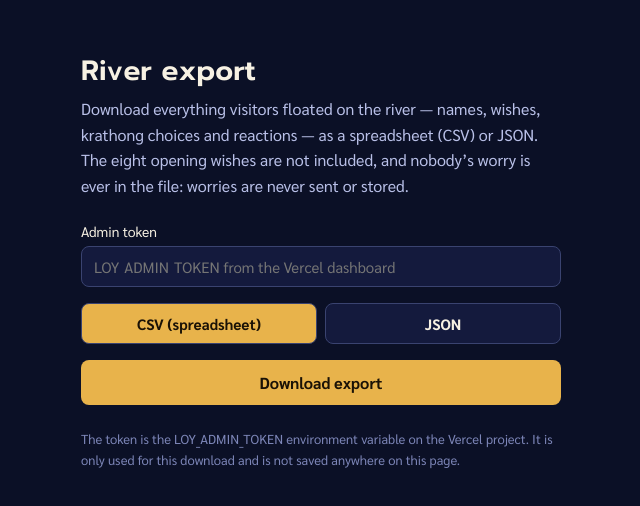
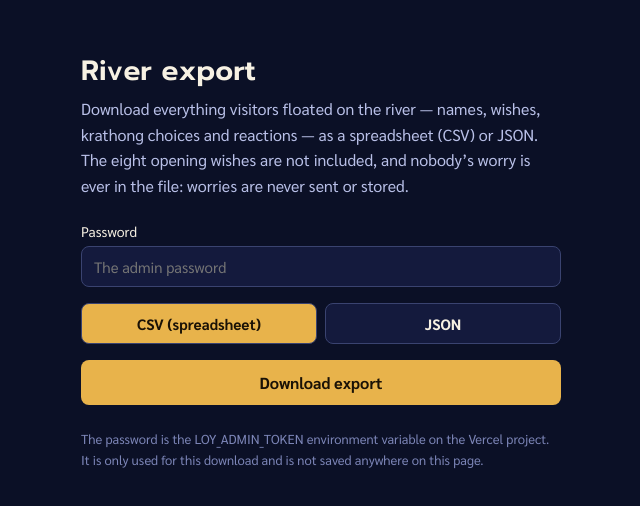
Before and after one commit to faiqhayaza/loy-krathong, a Next.js app: page /admin in a window 1280 px wide. Shown: the part 138-644 px from the top of the page, without its empty margins (319-959 px from the left). Built offline with nearby package versions, Linux system fonts and the light colour scheme.

Commit message:
Admin page calls it a password, not a token

```diff
--- a/app/admin/page.tsx
+++ b/app/admin/page.tsx
@@ -1,9 +1,8 @@
 // Admin export page — deliberately plain and unlinked from the main site.
-// Paste the admin token (Vercel → project → Settings → Environment
-// Variables → LOY_ADMIN_TOKEN), pick a format, and download everything
-// visitors floated. The token lives only in this page's memory: it is
-// never stored, never put in a URL, and never sent anywhere except the
-// export request itself, as a header.
+// Type the password, pick a format, and download everything visitors
+// floated. The password lives only in this page's memory: it is never
+// stored, never put in a URL, and never sent anywhere except the export
+// request itself, as a header.
 
 'use client';
 
@@ -27,11 +26,11 @@ export default function AdminPage() {
         headers: { 'x-admin-token': token.trim() },
       });
       if (res.status === 401) {
-        setStatus('Wrong token — check LOY_ADMIN_TOKEN in the Vercel dashboard.');
+        setStatus('Wrong password — try again.');
         return;
       }
       if (res.status === 404) {
-        setStatus('Export is not set up on this deployment (no admin token configured).');
+        setStatus('Export is not set up on this deployment (no password configured).');
         return;
       }
       if (!res.ok) {
@@ -78,14 +77,14 @@ export default function AdminPage() {
           are never sent or stored.
         </p>
         <label style={{ display: 'block', fontSize: 14, marginBottom: 6 }} htmlFor="admin-token">
-          Admin token
+          Password
         </label>
         <input
           id="admin-token"
           type="password"
           value={token}
           onChange={(e) => setToken(e.target.value)}
-          placeholder="LOY_ADMIN_TOKEN from the Vercel dashboard"
+          placeholder="The admin password"
           autoComplete="off"
           style={{
             width: '100%',
@@ -141,8 +140,9 @@ export default function AdminPage() {
         </button>
         {status && <p style={{ marginTop: 16, lineHeight: 1.5 }}>{status}</p>}
         <p style={{ color: '#7d86b8', fontSize: 13, lineHeight: 1.6, marginTop: 24 }}>
-          The token is the LOY_ADMIN_TOKEN environment variable on the Vercel project.
-          It is only used for this download and is not saved anywhere on this page.
+          The password is the LOY_ADMIN_TOKEN environment variable on the Vercel
+          project. It is only used for this download and is not saved anywhere on
+          this page.
         </p>
       </div>
     </main>
```
Also changed, not shown: 1 other file (tests, documents, lock files or other folders).
